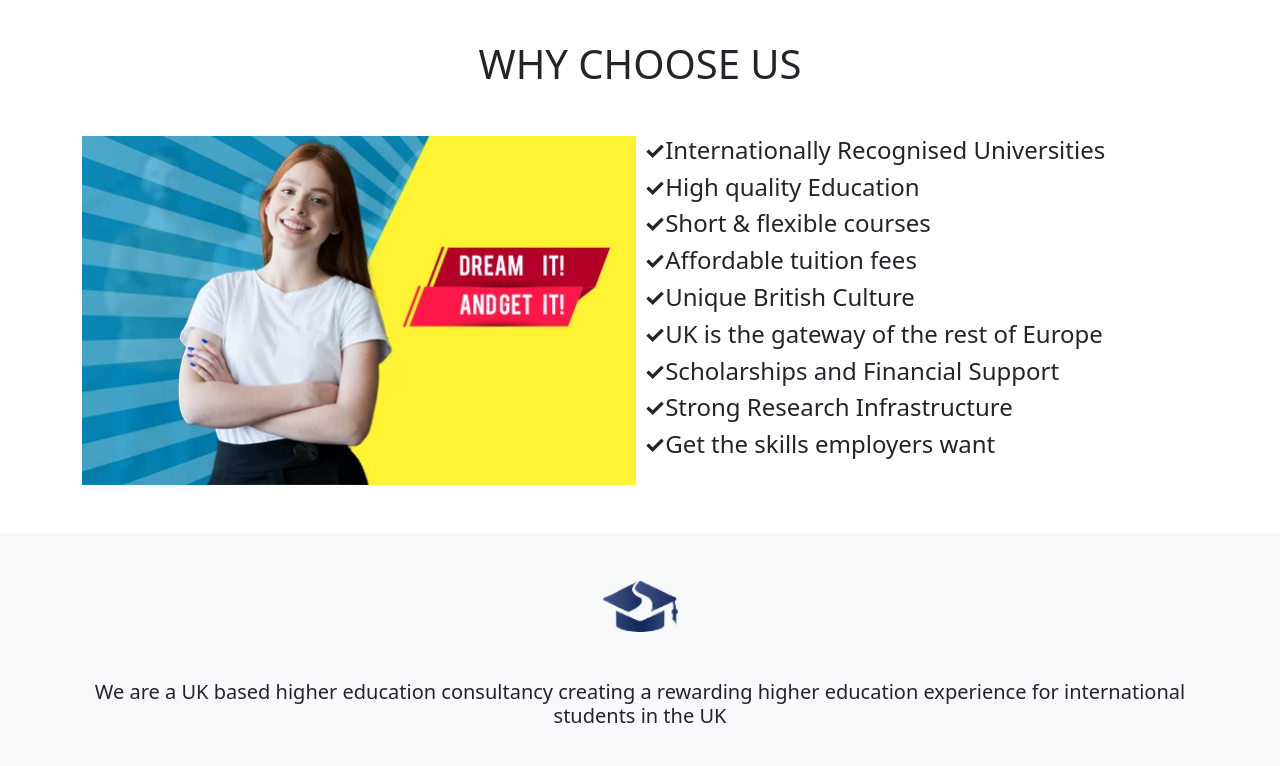
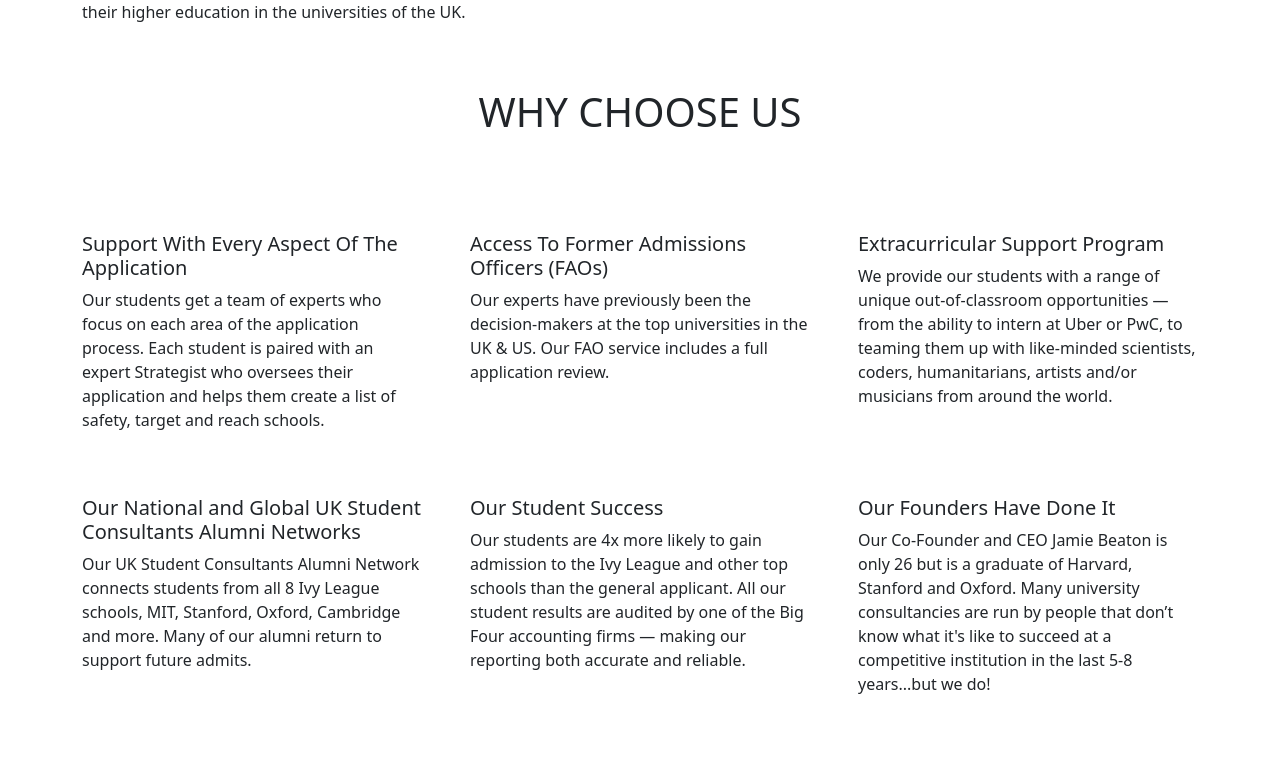
Before and after one commit to samimeadad/student-consultancy, a React (Create React App) app: page / in a window 1280 px wide. Shown: the part 1562-2328 px from the top of the page. Built offline with nearby package versions, Linux system fonts and the light colour scheme.

Commit message:
home page under construction

```diff
--- a/src/Pages/Home/MiddleBanner.js
+++ b/src/Pages/Home/MiddleBanner.js
@@ -8,7 +8,7 @@ import middleImage4 from '../../images/home/MiddleImages/4.jpg';
 const MiddleBanner = () => {
     return (
         <Container className='my-5 text-start'>
-            <Row className='g-5'>
+            <Row className='g-5 my-5'>
                 <Col xs={ 12 } sm={ 12 } md={ 6 } lg={ 6 }>
                     <p className='pt-5'>
                         UK Student Consultants is one of THE BEST Student Consultant Agencies for students who are planning to study in the UK.
--- a/src/Pages/Home/WhyChooseUs.js
+++ b/src/Pages/Home/WhyChooseUs.js
@@ -6,13 +6,41 @@ const WhyChooseUs = () => {
     return (
         <Container className='my-5'>
             <h1 className='text-dark my-5 text-center'>WHY CHOOSE US</h1>
-            <Row className='g-2'>
+            <Row className='g-5 my-5'>
+                <Col xs={ 12 } sm={ 12 } md={ 4 } lg={ 4 }>
+                    <h5>Support With Every Aspect Of The Application</h5>
+                    <p>Our students get a team of experts who focus on each area of the application process. Each student is paired with an expert Strategist who oversees their application and helps them create a list of safety, target and reach schools.</p>
+                </Col>
+                <Col xs={ 12 } sm={ 12 } md={ 4 } lg={ 4 }>
+                    <h5>Access To Former Admissions Officers (FAOs)</h5>
+                    <p>Our experts have previously been the decision-makers at the top universities in the UK & US. Our FAO service includes a full application review.</p>
+                </Col>
+                <Col xs={ 12 } sm={ 12 } md={ 4 } lg={ 4 }>
+                    <h5>Extracurricular Support Program</h5>
+                    <p>We provide our students with a range of unique out-of-classroom opportunities — from the ability to intern at Uber or PwC, to teaming them up with like-minded scientists, coders, humanitarians, artists and/or musicians from around the world.</p>
+                </Col>
+            </Row>
+            <Row className='g-5'>
+                <Col xs={ 12 } sm={ 12 } md={ 4 } lg={ 4 }>
+                    <h5>Our National and Global UK Student Consultants Alumni Networks</h5>
+                    <p>Our UK Student Consultants Alumni Network connects students from all 8 Ivy League schools, MIT, Stanford, Oxford, Cambridge and more. Many of our alumni return to support future admits.</p>
+                </Col>
+                <Col xs={ 12 } sm={ 12 } md={ 4 } lg={ 4 }>
+                    <h5>Our Student Success</h5>
+                    <p>Our students are 4x more likely to gain admission to the Ivy League and other top schools than the general applicant. All our student results are audited by one of the Big Four accounting firms — making our reporting both accurate and reliable.</p>
+                </Col>
+                <Col xs={ 12 } sm={ 12 } md={ 4 } lg={ 4 }>
+                    <h5>Our Founders Have Done It</h5>
+                    <p>Our Co-Founder and CEO Jamie Beaton is only 26 but is a graduate of Harvard, Stanford and Oxford. Many university consultancies are run by people that don’t know what it's like to succeed at a competitive institution in the last 5-8 years...but we do!</p>
+                </Col>
+            </Row>
+            <Row className='g-2 my-5'>
                 <Col xs={ 12 } sm={ 12 } md={ 6 } lg={ 6 }>
                     <img src={ whychooseus } alt="" className='img-fluid' />
                 </Col>
                 <Col xs={ 12 } sm={ 12 } md={ 6 } lg={ 6 }>
                     <h4><b>&#x2713;</b>Internationally Recognised Universities</h4>
-                    <h4><b>&#x2713;</b>High quality Education</h4>
+                    <h4><b>&#x2713;</b>High Quality Education</h4>
                     <h4><b>&#x2713;</b>Short & flexible courses</h4>
                     <h4><b>&#x2713;</b>Affordable tuition fees</h4>
                     <h4><b>&#x2713;</b>Unique British Culture</h4>
```
